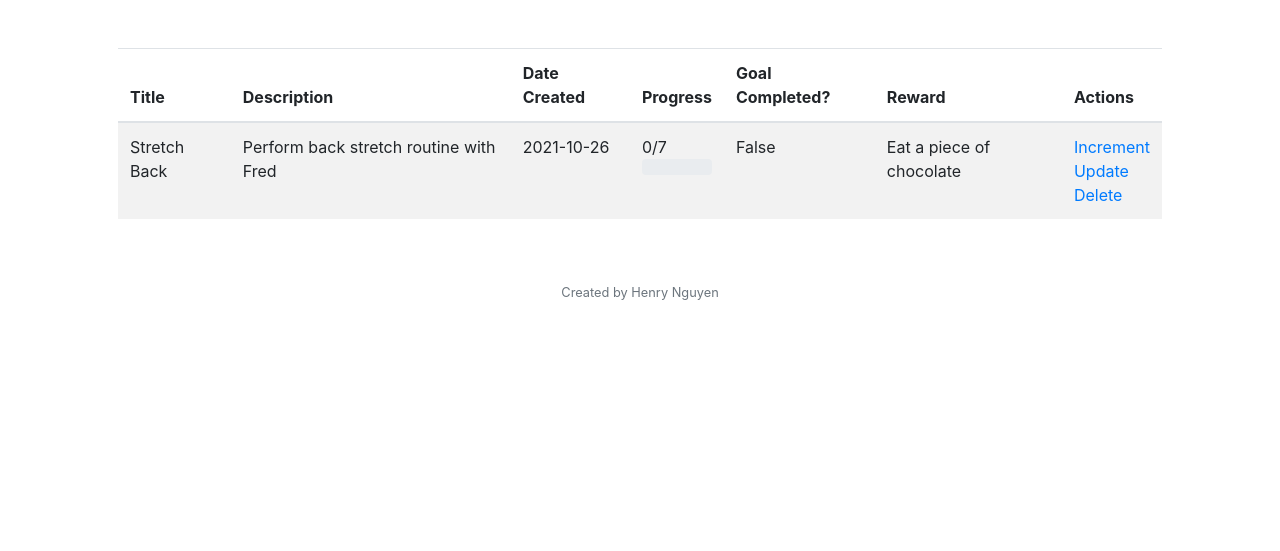
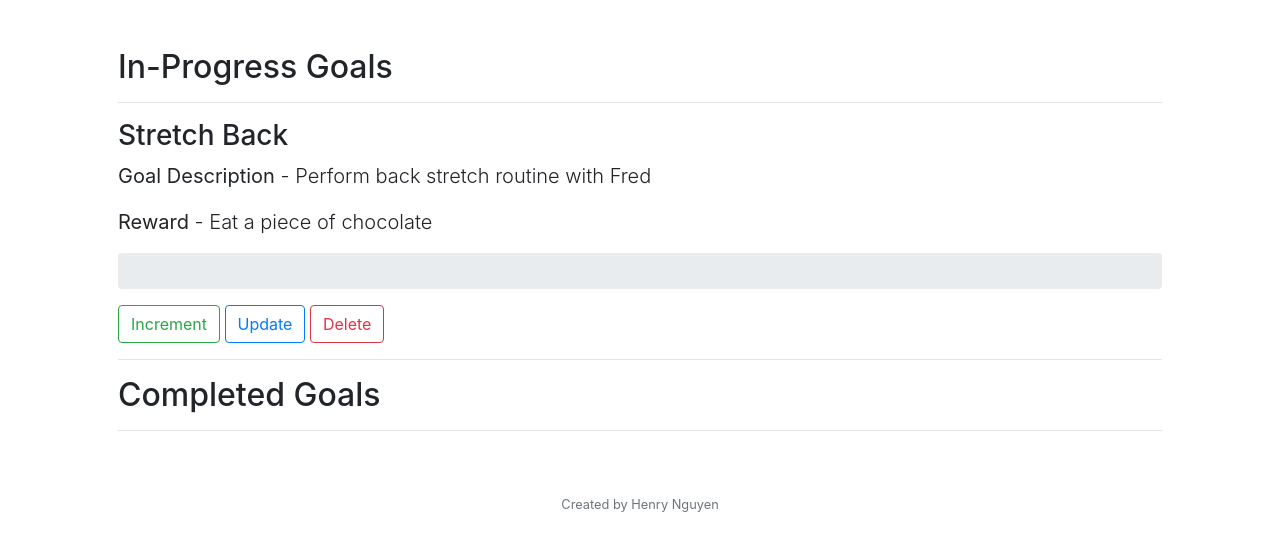
Before and after one commit to double-H-nguyen/CS50, a Flask app: page / in a window 1280 px wide. Shown: the part 64-615 px from the top of the page. Run offline with Flask 2, Linux system fonts and the light colour scheme; a user stored in the database is signed in; data comes from the database, SQL or seed files in the repository; some libraries are stand-ins or nearby versions.

Commit message:
Update index page goal layout
- replace table layout with responsive format
- split up in-progress and completed section

```diff
--- a/project/static/styles.css
+++ b/project/static/styles.css
@@ -1,3 +1,3 @@
-.progress-bar {
-  background:#97c513;
+.progress-value {
+  font-size: 1.5em;
 }
--- a/project/templates/index.html
+++ b/project/templates/index.html
@@ -4,44 +4,69 @@
 
 {% block main %}
 
-<table class="table table-striped">
-  <thead>
-    <tr>
-      <th scope="col">Title</th>
-      <th scope="col">Description</th>
-      <th scope="col">Date Created</th>
-      <th scope="col">Progress</th>
-      <th scope="col">Goal Completed?</th>
-      <th scope="col">Reward</th>
-      <th scope="col">Actions</th>
-    </tr>
-  </thead>
-  <tbody>
-    {% for goal in goals  %}
-    <tr>
-      <td>{{ goal.title }}</td>
-      <td>{{ goal.description }}</td>
-      <td>{{ goal.date_created.date() }}</td>
-      <td>
-        {{ goal.num_of_completed }}/{{ goal.num_of_completions_required }}
-        <div class="progress">
-          <div class="progress-bar" style="width:{{ get_percentage(goal.num_of_completed, goal.num_of_completions_required) }}%;">
-              <div class="progress-value">{{ get_percentage(goal.num_of_completed, goal.num_of_completions_required) }}%</div>
-          </div>
+<h2>In-Progress Goals</h2>
+<hr/>
+{% for goal in goals  %}
+  {% if not goal.is_completed %}
+  <div class="row">
+    <div class="col-sm">
+      <h3>{{ goal.title }}</h3>
+      <p class="lead">
+        <strong>Goal Description</strong> - {{ goal.description }}
+      </p>
+      <p class="lead">
+        <strong>Reward</strong> - {{ goal.reward }}
+      </p>
+      <div class="progress mb-3" style="height: 3em;">
+        <div class="progress-bar bg-success" style="width: {{ get_percentage(goal.num_of_completed, goal.num_of_completions_required) }}%;">
+            <div class="progress-value">{{ goal.num_of_completed }}/{{ goal.num_of_completions_required }} ({{ get_percentage(goal.num_of_completed, goal.num_of_completions_required) }}%)</div>
         </div>
-      </td>
-      <td>{{ goal.is_completed }}</td>
-      <td>{{ goal.reward }}</td>
-      <td>
-        <a href="/increment/{{ goal.id }}">Increment</a>
-        <br>
-        <a href="/update_goal/{{ goal.id }}">Update</a>
-        <br>
-        <a href="/delete_goal/{{ goal.id }}">Delete</a>
-      </td>
-    </tr>
-    {% endfor %}
-  </tbody>
-</table>
+      </div>
+    </div>
+  </div>
+  <div class="row">
+    <div class="col-sm">
+      <a href="/increment/{{ goal.id }}" class="btn btn-outline-success">Increment</a>
+      <a href="/update_goal/{{ goal.id }}" class="btn btn-outline-primary">Update</a>
+      <a href="/delete_goal/{{ goal.id }}" class="btn btn-outline-danger">Delete</a>
+    </div>
+  </div>
+  <hr/>
+  {% endif %}
+{% endfor %}
+
+<h2>Completed Goals</h2>
+<hr/>
+{% for goal in goals  %}
+  {% if goal.is_completed %}
+  <div class="row">
+    <div class="col-sm">
+      <h3>{{ goal.title }}</h3>
+      <p class="lead">
+        <strong>Goal Description</strong> - {{ goal.description }}
+      </p>
+      <p class="lead">
+        <strong>Reward</strong> - {{ goal.reward }}
+      </p>
+      <div class="progress mb-3" style="height: 3em;">
+        <div class="progress-bar bg-success" style="width: {{ get_percentage(goal.num_of_completed, goal.num_of_completions_required) }}%;">
+            <div class="progress-value">
+              {{ goal.num_of_completed }}/{{ goal.num_of_completions_required }}
+              ({{ get_percentage(goal.num_of_completed, goal.num_of_completions_required) }}%)
+            </div>
+        </div>
+      </div>
+    </div>
+  </div>
+  <div class="row">
+    <div class="col-sm">
+      <a href="/increment/{{ goal.id }}" class="btn btn-outline-success">Increment</a>
+      <a href="/update_goal/{{ goal.id }}" class="btn btn-outline-primary">Update</a>
+      <a href="/delete_goal/{{ goal.id }}" class="btn btn-outline-danger">Delete</a>
+    </div>
+  </div>
+  <hr/>
+  {% endif %}
+{% endfor %}
 
 {% endblock %}
```
